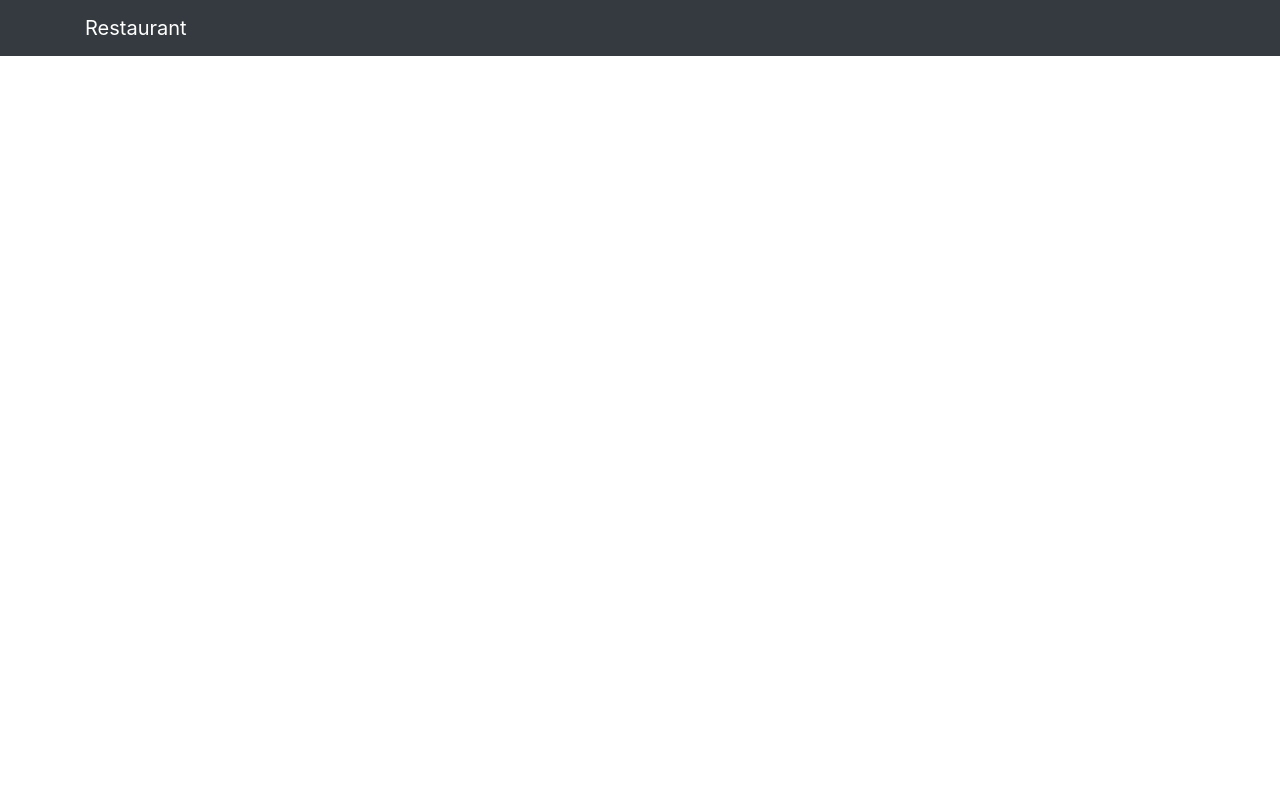
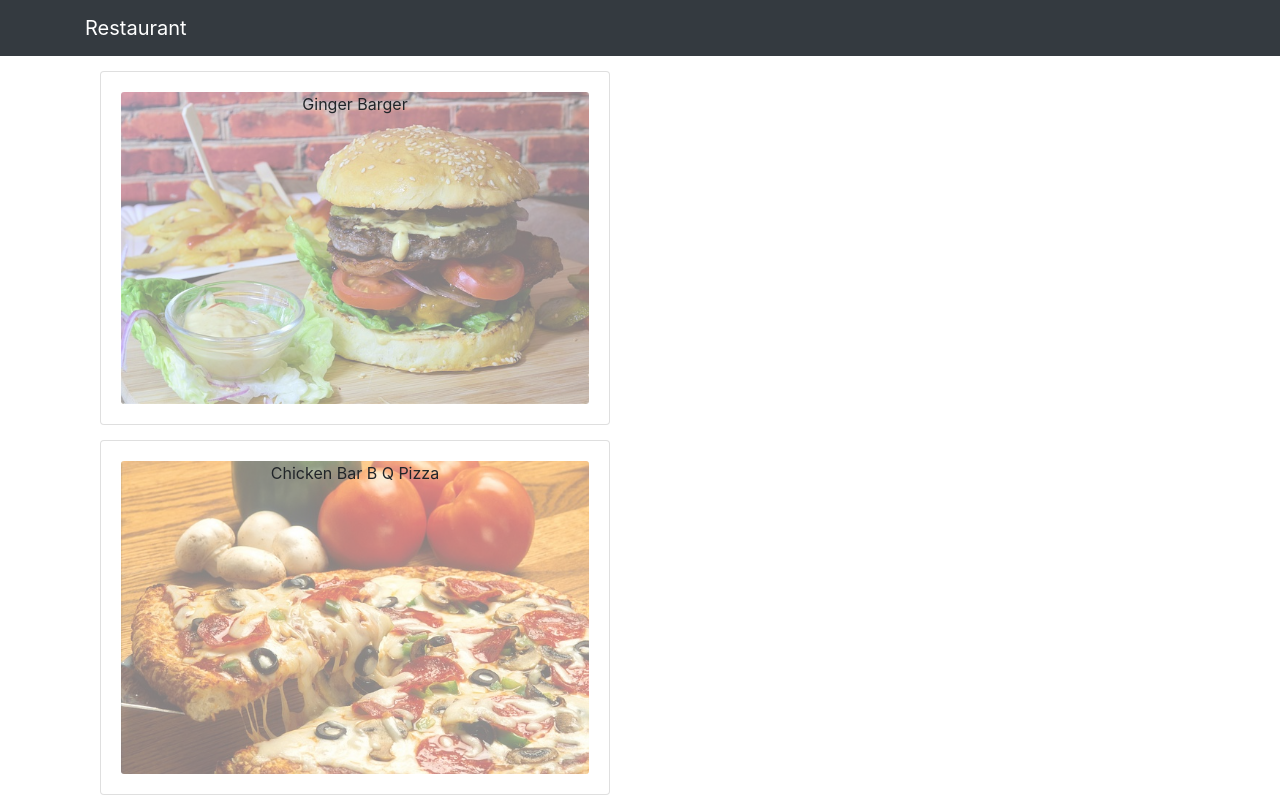
Before and after one commit to julfikariu/react-restaurant, a React (Create React App) app: page / in a window 1280 px wide. Shown: the top 800 px of the page. Built offline with nearby package versions, Linux system fonts and the light colour scheme.

Commit message:
Designing  menu item

```diff
--- a/src/components/body/MenuItem.js
+++ b/src/components/body/MenuItem.js
@@ -1,10 +1,25 @@
-import React, { Component } from 'react';
+import React from 'react';
+import { Card, CardBody, CardImg, CardImgOverlay, CardTitle } from 'reactstrap';
 
 const MenuItem = props => {
-    console.log(props);
+
     return (
         <div>
-
+            <Card style={{ margin: "15px" }}>
+                <CardBody>
+                    <CardImg
+                        width="100%"
+                        alt={props.dish.name}
+                        src={props.dish.image}
+                        style={{
+                            opacity: "0.5"
+                        }}
+                    />
+                    <CardImgOverlay>
+                        <CardTitle>{props.dish.name}</CardTitle>
+                    </CardImgOverlay>
+                </CardBody>
+            </Card>
         </div>
     );
 }
```
